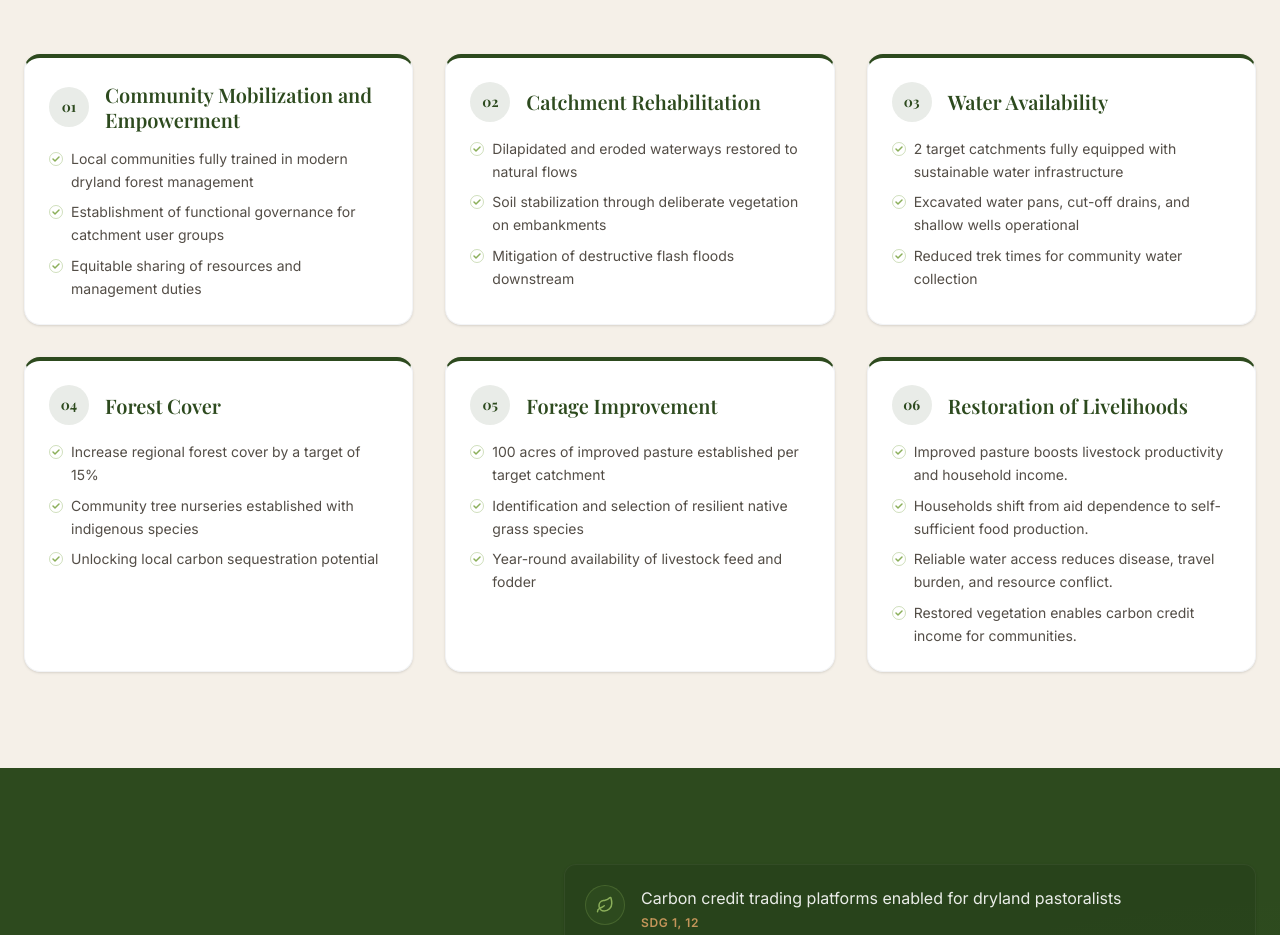
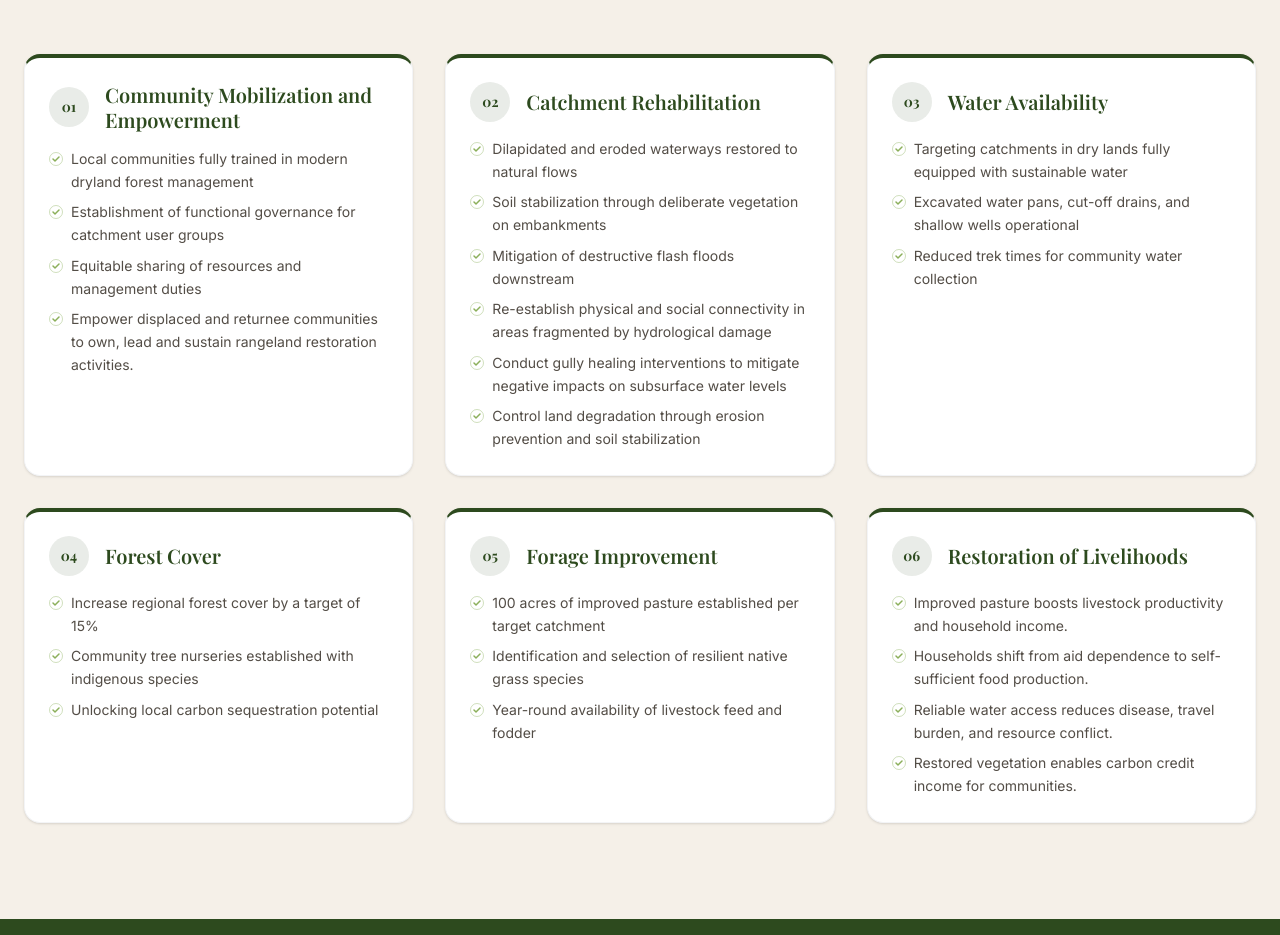
Before and after one commit to mirowebob/TurningDrylandGreen, a React (Vite) app in the folder TDG/: page / in a window 1280 px wide. Shown: the part 5780-6715 px from the top of the page. Built offline with nearby package versions, Linux system fonts and the light colour scheme; a web font is replaced by a local one.

Commit message:
changes in project goals

```diff
--- a/TDG/src/data/content.ts
+++ b/TDG/src/data/content.ts
@@ -156,7 +156,8 @@ export const GOALS_CONTENT = {
       outcomes: [
         "Local communities fully trained in modern dryland forest management",
         "Establishment of functional governance for catchment user groups",
-        "Equitable sharing of resources and management duties"
+        "Equitable sharing of resources and management duties",
+        "Empower displaced and returnee communities to own, lead and sustain rangeland restoration activities."
       ]
     },
     {
@@ -165,14 +166,17 @@ export const GOALS_CONTENT = {
       outcomes: [
         "Dilapidated and eroded waterways restored to natural flows",
         "Soil stabilization through deliberate vegetation on embankments",
-        "Mitigation of destructive flash floods downstream"
+        "Mitigation of destructive flash floods downstream",
+        "Re-establish physical and social connectivity in areas fragmented by hydrological damage",
+        "Conduct gully healing interventions to mitigate negative impacts on subsurface water levels",
+        "Control land degradation through erosion prevention and soil stabilization"
       ]
     },
     {
       number: "03",
       title: "Water Availability",
       outcomes: [
-        "2 target catchments fully equipped with sustainable water infrastructure",
+        "Targeting catchments in dry lands fully equipped with sustainable water",
         "Excavated water pans, cut-off drains, and shallow wells operational",
         "Reduced trek times for community water collection"
       ]
```
